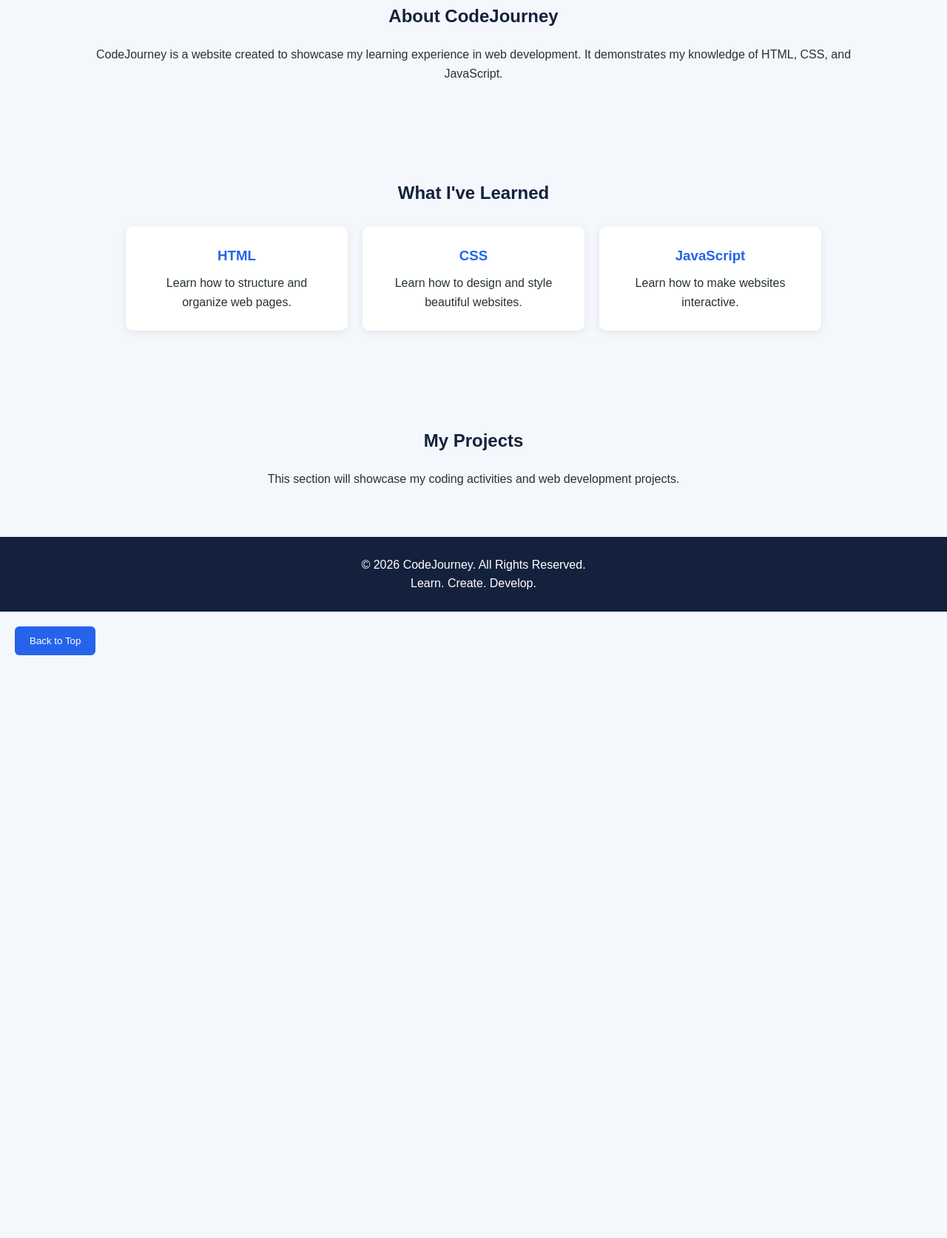
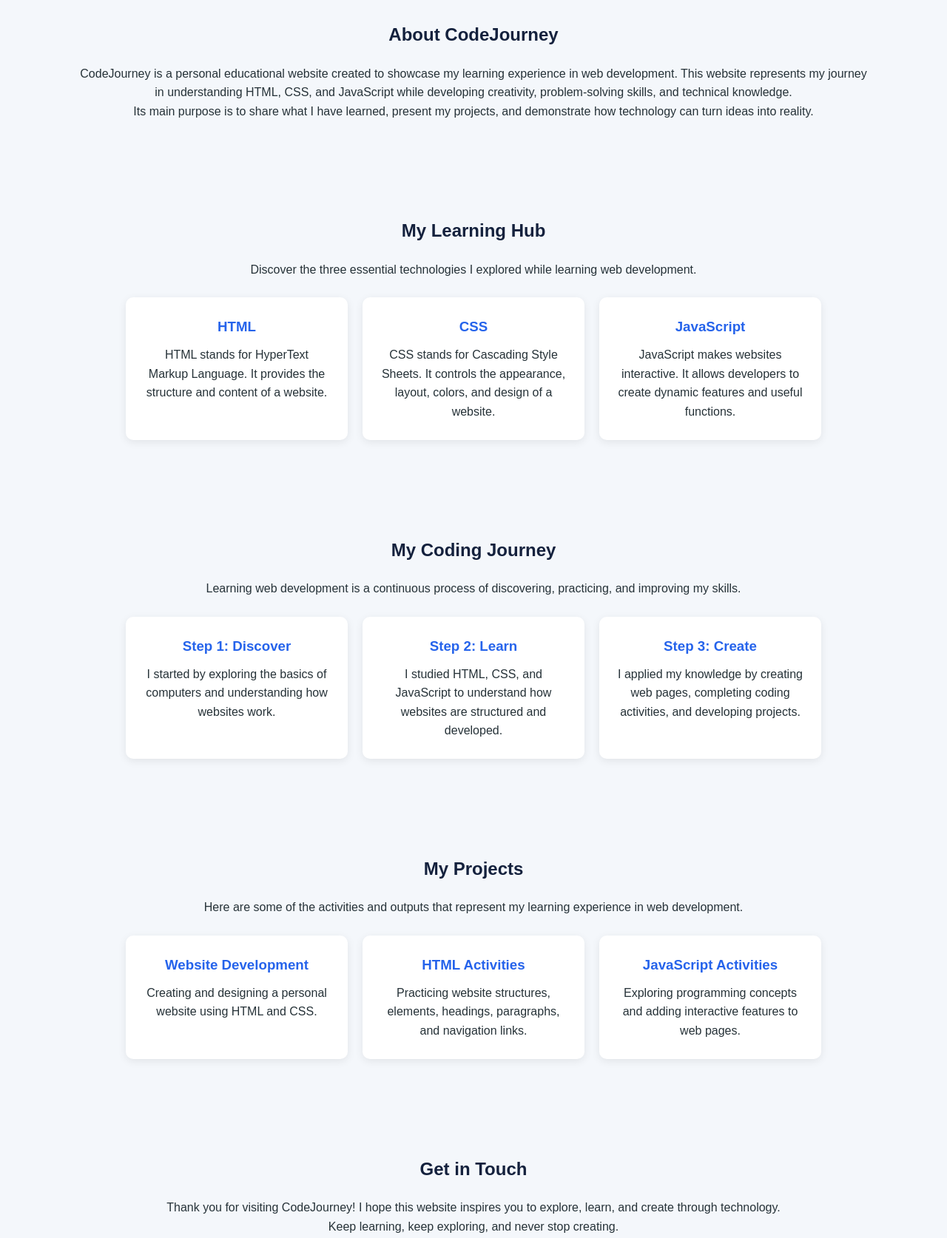
Before and after one commit to sgmiaurelio-jpg/friendly-octo-garbanzo, a plain HTML site: page IntroToComputing-Website-Project/index.html in a window 1280 px wide. Shown: the part 570-2244 px from the top of the page at 74% size. Before the commit the page ends 1476 px from the top, so only its background shows below. Drawn offline with Linux system fonts and the light colour scheme.

Commit message:
Expand CodeJourney website sections
Updated content and structure of the index.html file to enhance clarity and organization across various sections, including About, Learning, My Journey, Projects, and Contact.

```diff
--- a/IntroToComputing-Website-Project/index.html
+++ b/IntroToComputing-Website-Project/index.html
@@ -4,79 +4,233 @@
 <head>
     <meta charset="UTF-8">
     <meta name="viewport" content="width=device-width, initial-scale=1.0">
+
     <title>CodeJourney | Learn. Create. Develop.</title>
+
+    <meta name="description" content="Explore CodeJourney, a website dedicated to learning web development, creativity, and technology.">
+
     <link rel="stylesheet" href="style.css">
 </head>
+
 <body>
 
+    <!-- HEADER AND NAVIGATION -->
     <header>
         <nav>
             <h2 class="logo">CodeJourney.</h2>
+
             <ul>
                 <li><a href="#home">Home</a></li>
                 <li><a href="#about">About</a></li>
                 <li><a href="#learn">Learning</a></li>
+                <li><a href="#journey">My Journey</a></li>
                 <li><a href="#projects">Projects</a></li>
+                <li><a href="#contact">Contact</a></li>
             </ul>
         </nav>
     </header>
 
     <main>
+
+        <!-- HOME SECTION -->
         <section id="home" class="hero">
             <p class="welcome">WELCOME TO MY WEBSITE</p>
+
             <h1>Start Your Coding Journey</h1>
+
             <p>
                 Explore the world of web development
                 through creativity, learning, and technology.
+                Every line of code is a step toward creating
+                something amazing.
             </p>
+
             <a href="#about" class="btn">Explore More</a>
         </section>
 
+        <!-- ABOUT SECTION -->
         <section id="about">
             <h2>About CodeJourney</h2>
+
             <p>
-                CodeJourney is a website created to showcase
-                my learning experience in web development.
-                It demonstrates my knowledge of HTML, CSS,
-                and JavaScript.
+                CodeJourney is a personal educational website
+                created to showcase my learning experience
+                in web development.
+
+                This website represents my journey in
+                understanding HTML, CSS, and JavaScript
+                while developing creativity, problem-solving
+                skills, and technical knowledge.
+            </p>
+
+            <p>
+                Its main purpose is to share what I have learned,
+                present my projects, and demonstrate how
+                technology can turn ideas into reality.
             </p>
         </section>
 
+        <!-- LEARNING SECTION -->
         <section id="learn">
-            <h2>What I've Learned</h2>
+            <h2>My Learning Hub</h2>
+
+            <p>
+                Discover the three essential technologies
+                I explored while learning web development.
+            </p>
 
             <div class="cards">
+
                 <article class="card">
                     <h3>HTML</h3>
-                    <p>Learn how to structure and organize web pages.</p>
+
+                    <p>
+                        HTML stands for HyperText Markup Language.
+                        It provides the structure and content
+                        of a website.
+                    </p>
                 </article>
 
                 <article class="card">
                     <h3>CSS</h3>
-                    <p>Learn how to design and style beautiful websites.</p>
+
+                    <p>
+                        CSS stands for Cascading Style Sheets.
+                        It controls the appearance, layout,
+                        colors, and design of a website.
+                    </p>
                 </article>
 
                 <article class="card">
                     <h3>JavaScript</h3>
-                    <p>Learn how to make websites interactive.</p>
+
+                    <p>
+                        JavaScript makes websites interactive.
+                        It allows developers to create
+                        dynamic features and useful functions.
+                    </p>
                 </article>
+
             </div>
         </section>
 
+        <!-- MY JOURNEY SECTION -->
+        <section id="journey">
+            <h2>My Coding Journey</h2>
+
+            <p>
+                Learning web development is a continuous
+                process of discovering, practicing,
+                and improving my skills.
+            </p>
+
+            <div class="cards">
+
+                <article class="card">
+                    <h3>Step 1: Discover</h3>
+
+                    <p>
+                        I started by exploring the basics
+                        of computers and understanding
+                        how websites work.
+                    </p>
+                </article>
+
+                <article class="card">
+                    <h3>Step 2: Learn</h3>
+
+                    <p>
+                        I studied HTML, CSS, and JavaScript
+                        to understand how websites
+                        are structured and developed.
+                    </p>
+                </article>
+
+                <article class="card">
+                    <h3>Step 3: Create</h3>
+
+                    <p>
+                        I applied my knowledge by creating
+                        web pages, completing coding activities,
+                        and developing projects.
+                    </p>
+                </article>
+
+            </div>
+        </section>
+
+        <!-- PROJECTS SECTION -->
         <section id="projects">
             <h2>My Projects</h2>
+
             <p>
-                This section will showcase my coding activities
-                and web development projects.
+                Here are some of the activities and outputs
+                that represent my learning experience
+                in web development.
+            </p>
+
+            <div class="cards">
+
+                <article class="card">
+                    <h3>Website Development</h3>
+
+                    <p>
+                        Creating and designing a personal
+                        website using HTML and CSS.
+                    </p>
+                </article>
+
+                <article class="card">
+                    <h3>HTML Activities</h3>
+
+                    <p>
+                        Practicing website structures,
+                        elements, headings, paragraphs,
+                        and navigation links.
+                    </p>
+                </article>
+
+                <article class="card">
+                    <h3>JavaScript Activities</h3>
+
+                    <p>
+                        Exploring programming concepts
+                        and adding interactive features
+                        to web pages.
+                    </p>
+                </article>
+
+            </div>
+        </section>
+
+        <!-- CONTACT SECTION -->
+        <section id="contact">
+            <h2>Get in Touch</h2>
+
+            <p>
+                Thank you for visiting CodeJourney!
+                I hope this website inspires you to
+                explore, learn, and create through technology.
+            </p>
+
+            <p>
+                Keep learning, keep exploring,
+                and never stop creating.
             </p>
         </section>
+
     </main>
 
+    <!-- FOOTER -->
     <footer>
         <p>© 2026 CodeJourney. All Rights Reserved.</p>
+
         <p>Learn. Create. Develop.</p>
+
+        <p>Created as a Web Development Project.</p>
     </footer>
 
     <script src="script.js"></script>
+
 </body>
-  </html>
+    </html>
```
